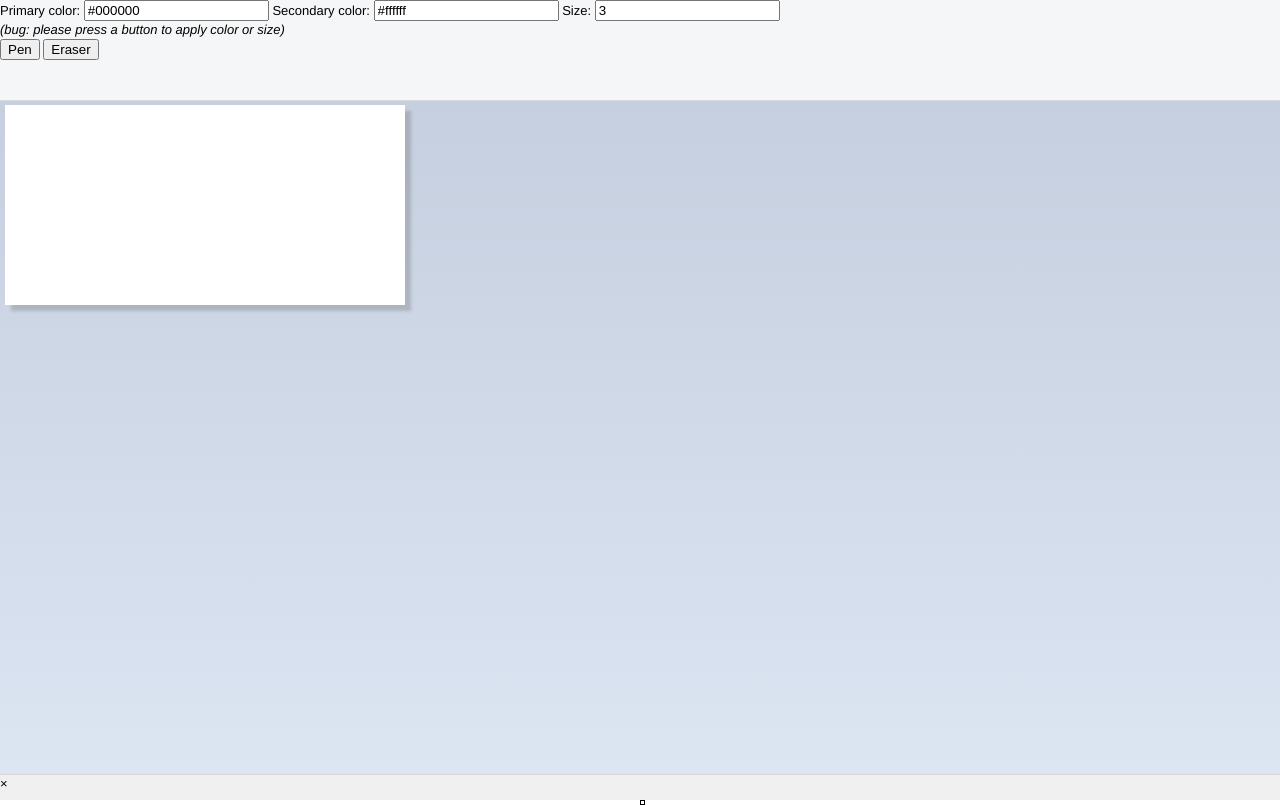
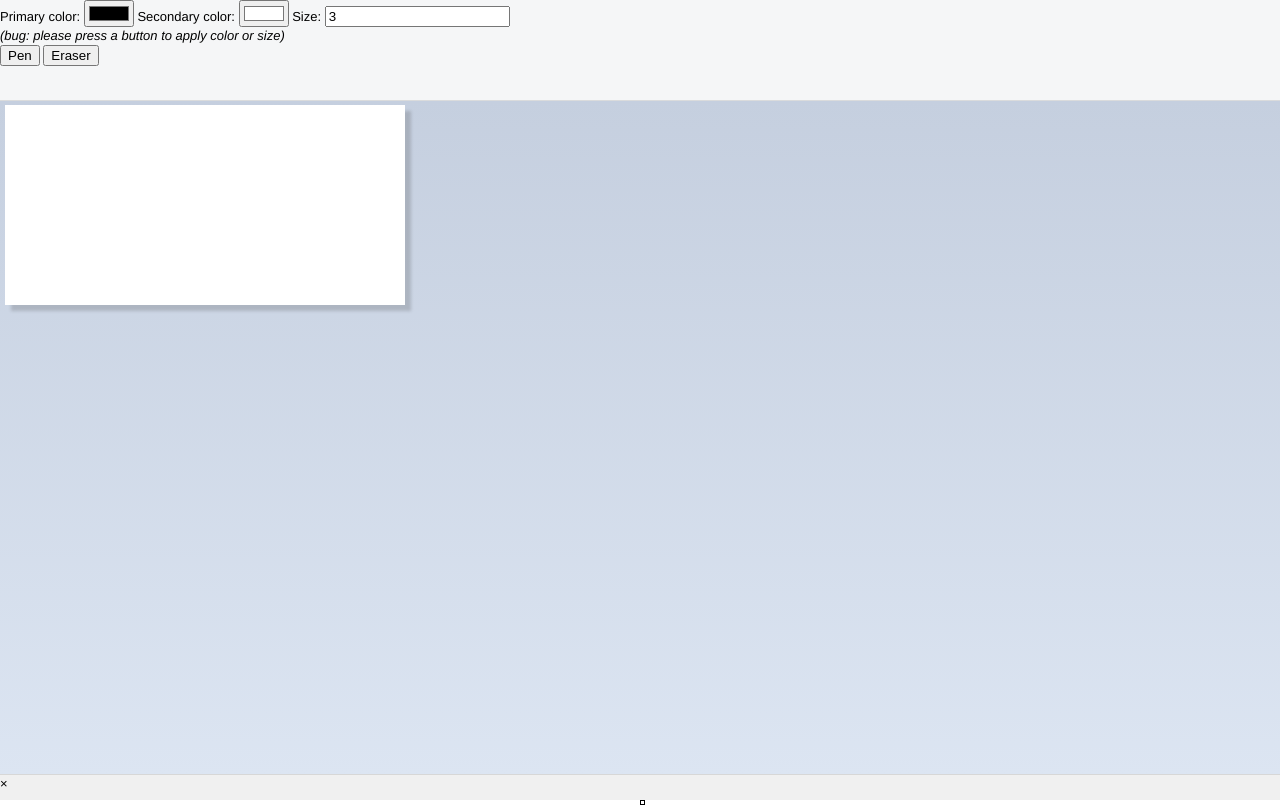
Before and after one commit to Paint-org/Paint.js, a website: page src/index.html in a window 1280 px wide. Drawn offline with Linux system fonts and the light colour scheme.

Commit message:
Utilizzo di color input nativo di html5

```diff
--- a/src/index.html
+++ b/src/index.html
@@ -16,8 +16,8 @@
                     <td style="height:100px;">
 				        <div id="topBar">
 				            <div>
-				                Primary color: <input type="text" id="penColor1" value="#000000" />
-				                Secondary color: <input type="text" id="penColor2" value="#ffffff" />
+				                Primary color: <input type="color" id="penColor1" value="#000000" />
+				                Secondary color: <input type="color" id="penColor2" value="#ffffff" />
 				                Size: <input type="text" id="penSize" value="3" />
 				                <br><i>(bug: please press a button to apply color or size)</i>
 				            </div>
```
